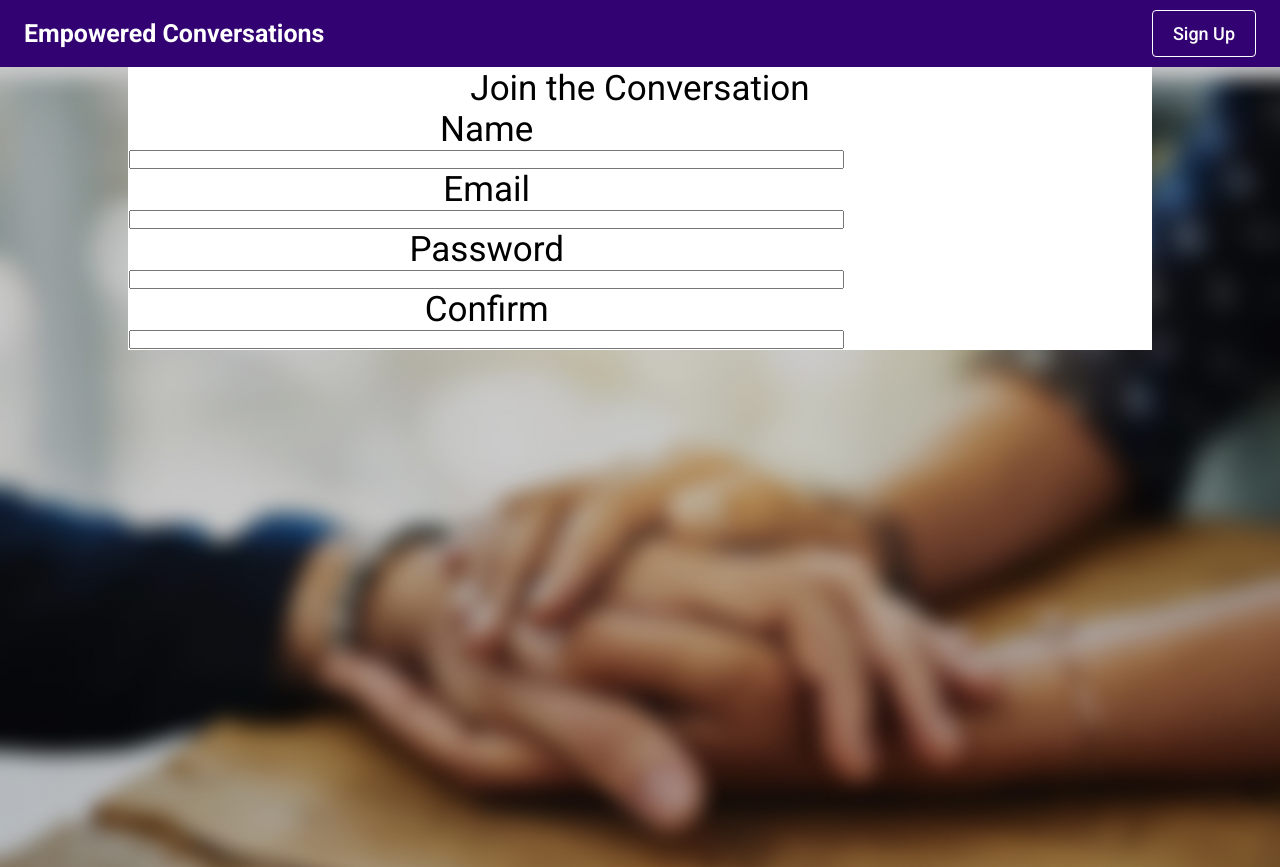
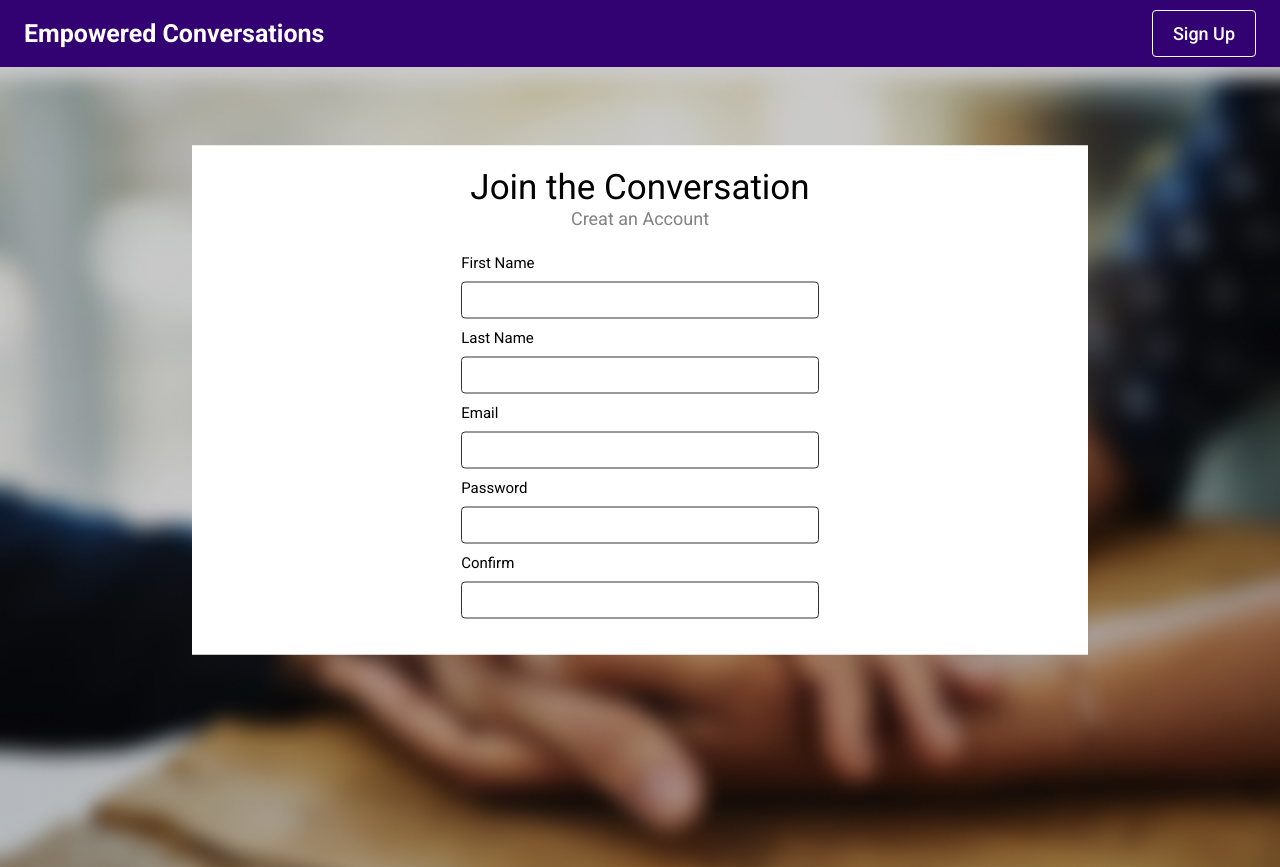
Before and after one commit to bw-empowered-conversations/Front-End, a React (Create React App) app: page / in a window 1280 px wide. Built offline with nearby package versions, Linux system fonts and the light colour scheme.

Commit message:
form styling

```diff
--- a/src/components/NewSignUp.js
+++ b/src/components/NewSignUp.js
@@ -2,7 +2,7 @@ import React from "react";
 import { Route, Link } from "react-router-dom";
 import Background from "../images/backhandsblur.jpg";
 import styled from "styled-components";
-import { useForm } from 'react-hook-form'
+import { useForm } from "react-hook-form";
 
 const WrapBackDiv = styled.div`
   height: 100vh;
@@ -13,39 +13,62 @@ const WrapBackDiv = styled.div`
 `;
 
 const Modal = styled.div`
-    width: 80%;
+  width: 70%;
   border: white 1px solid;
-    margin:  auto;
+  margin: auto;
   font-size: 3.5rem;
   background: white;
-`
+  padding: 20px 0px;
+  position: fixed;
+  top: 50%;
+  left: 50%;
+  transform: translate(-50%, -50%);
+`;
 const FormStyle = styled.form`
   display: flex;
-    flex-direction:column;
-    width: 70%;
+  flex-direction: column;
+  width: 40%;
+  margin: 1.5rem auto;
+  font-size: 1.5rem;
+  text-align: left;
+`;
+const SubTextStyle = styled.div`
+  font-size: 1.8rem;
+  color: #828282;
+`;
 
+const Input = styled.input`
+padding: 1rem 0rem;
+border: 1px solid #333333;
+border-radius: 4px;
+`
+const Label = styled.label`
+margin: 1rem 0;
 `
 
-
 const NewSignUp = () => {
-  const { register, handleSubmit } = useForm()
+  const { register, handleSubmit } = useForm();
 
   return (
     <>
       <WrapBackDiv>
-         <Modal> Join the Conversation
-             <FormStyle >
-                <label htmlFor="name">Name</label>
-                <input label='name'name="name" ref={register} />
-                <label htmlFor="email">Email</label>
-                <input name="email" ref={register} />
-                <label htmlFor="password">Password</label>
-                <input name="password" ref={register} />
-                <label htmlFor="confirm">Confirm</label>
-                <input name="confirm" ref={register} />
+        <Modal>
+          {" "}
+          Join the Conversation
+          <SubTextStyle>Creat an Account</SubTextStyle>
+          <FormStyle>
+            <Label htmlFor="firstname">First Name</Label>
+            <Input label="firstname" name="firstname" ref={register} />
+            <Label htmlFor="lastname">Last Name</Label>
+            <Input label="lastname" name="lastname" ref={register} />
+            <Label htmlFor="email">Email</Label>
+            <Input name="email" ref={register} />
+            <Label htmlFor="password">Password</Label>
+            <Input name="password" ref={register} />
+            <Label htmlFor="confirm">Confirm</Label>
+            <Input name="confirm" ref={register} />
           </FormStyle>
         </Modal>
-
       </WrapBackDiv>
     </>
   );
```
Lines whose indentation alone changed are shown as unchanged.
